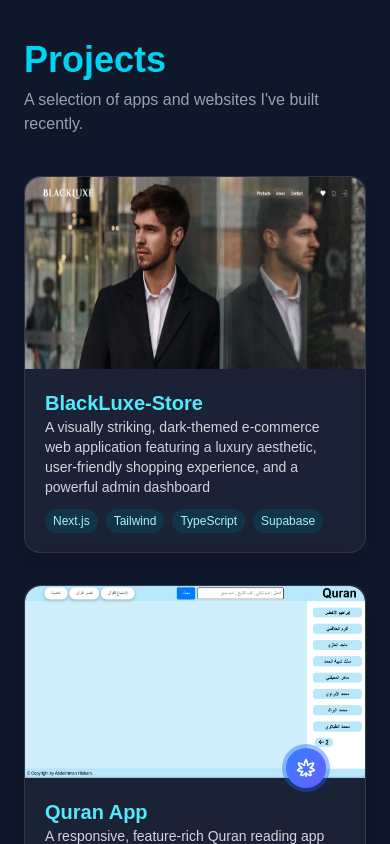
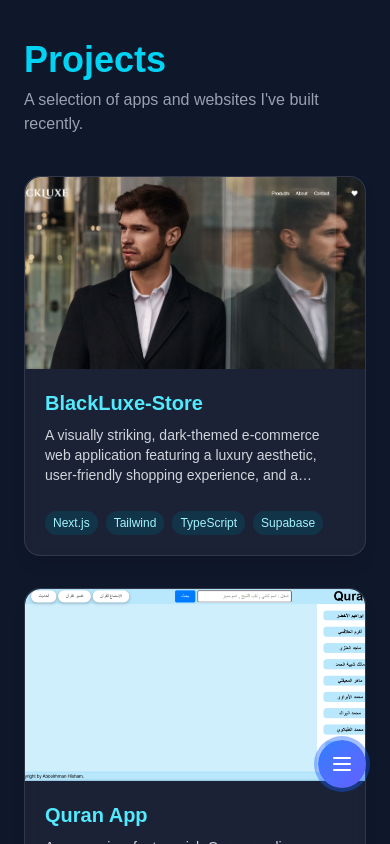
Before and after one commit to AbdelrhmanHisham000/Portfolio, a Next.js app: page /projects in a window 390 px wide. Shown: the top 844 px of the page. Built offline with nearby package versions, Linux system fonts and the light colour scheme.

Commit message:
Added my files

```diff
--- /dev/null
+++ b/src/_components/MobilePopup.tsx
@@ -0,0 +1,84 @@
+"use client";
+
+import { useState } from "react";
+import { motion, AnimatePresence, Variants } from "framer-motion";
+import { Github, Briefcase, User, FileText, Menu, X, Home } from "lucide-react";
+import Link from "next/link";
+
+const menuItems = [
+  { icon: <Home />, label: "HomePage", href: "/" },
+  { icon: <User />, label: "About", href: "about" },
+  { icon: <Briefcase />, label: "Projects", href: "projects" },
+  {
+    icon: <FileText />,
+    label: "Resume",
+    href: "/Abdelrhman Hisham (Front-End Resume).pdf",
+  },
+  {
+    icon: <Github />,
+    label: "GitHub",
+    href: "https://github.com/AbdelrhmanHisham000",
+  },
+] as const;
+
+export default function MobilePopup() {
+  const [open, setOpen] = useState(false);
+
+  const itemVariants: Variants = {
+    open: (i: number) => ({
+      y: -(i + 1) * 55, // spacing between buttons (move UP)
+      opacity: 1,
+      transition: {
+        type: "spring",
+        stiffness: 300,
+        damping: 20,
+        delay: i * 0.05,
+      },
+    }),
+    closed: {
+      y: 0,
+      opacity: 0,
+      transition: {
+        type: "spring",
+        stiffness: 300,
+        damping: 20,
+      },
+    },
+  };
+
+  return (
+    <div className="grid place-items-center text-white relative">
+      {/* Toggle button */}
+      <motion.button
+        initial="closed"
+        animate={open ? "open" : "closed"}
+        className="relative z-10 flex h-12 w-12 items-center justify-center rounded-full bg-gradient-to-br cursor-pointer from-blue-500 to-indigo-500 ring-4 ring-blue-600/40 focus:outline-none"
+        onClick={() => setOpen((s) => !s)}
+      >
+        {open ? <X className="h-6 w-6" /> : <Menu className="h-6 w-6" />}
+      </motion.button>
+
+      {/* Menu items that animate upward */}
+      <AnimatePresence>
+        {menuItems.map((item, i) => (
+          <motion.div
+            key={item.label}
+            custom={i}
+            variants={itemVariants}
+            initial="closed"
+            animate={open ? "open" : "closed"}
+            exit="closed"
+            className="absolute"
+          >
+            <Link
+              href={item.href}
+              className="flex h-10 w-10 items-center justify-center rounded-full bg-blue-600 shadow hover:bg-blue-500"
+            >
+              {item.icon}
+            </Link>
+          </motion.div>
+        ))}
+      </AnimatePresence>
+    </div>
+  );
+}
--- a/src/_components/ProjectCard.tsx
+++ b/src/_components/ProjectCard.tsx
@@ -1,3 +1,4 @@
+
 "use client";
 import { motion } from "framer-motion";
 import Image from "next/image";
@@ -24,17 +25,32 @@
       rel="noopener noreferrer"
       whileHover={{ scale: 1.03 }}
       whileTap={{ scale: 0.98 }}
-      className="group"
+      className="group block"
     >
-      <div className="rounded-2xl h-[377px] overflow-hidden bg-white/5 backdrop-blur border border-white/10 shadow-lg transition-all">
+      <div className="rounded-2xl h-[380px] overflow-hidden bg-white/5 backdrop-blur border border-white/10 shadow-lg transition-all hover:bg-white/10 hover:shadow-xl">
+        {/* Image */}
         <div className="relative w-full h-48">
+          <Image
+            src={image}
+            alt={title}
+            fill
+            className="object-cover rounded-t-2xl"
+          />
+        </div>
 
-          <Image src={image} alt={title} fill className=" rounded-t-2xl" />
-        </div>
-        <div className="p-5">
-          <h3 className="text-xl font-semibold text-cyan-300">{title}</h3>
-          <p className="text-gray-300 text-sm mb-3">{description}</p>
-          <div className="flex flex-wrap gap-2">
+        {/* Content */}
+        <div className="p-5 flex flex-col justify-between h-[calc(100%-12rem)]">
+          <div>
+            <h3 className="text-xl font-semibold text-cyan-300 group-hover:text-cyan-200 transition">
+              {title}
+            </h3>
+            <p className="text-gray-300 text-sm mt-2 mb-3 line-clamp-3">
+              {description}
+            </p>
+          </div>
+
+          {/* Tags */}
+          <div className="flex flex-wrap gap-2 mt-auto">
             {tags.map((tag, idx) => (
               <span
                 key={idx}
--- a/src/app/about/page.tsx
+++ b/src/app/about/page.tsx
@@ -5,7 +5,7 @@
 export default function Page() {
   return (
     <section>
-      <div className="container mx-auto flex flex-col gap-8 px-4 py-16 md:px-10 lg:px-20 xl:px-[100px]">
+      <div className="container mx-auto flex flex-col gap-8 px-4 py-16 md:px-10 lg:px-20 xl:px-[100px] text-white">
 <About/>
       </div>
     </section>
--- a/src/app/layout.tsx
+++ b/src/app/layout.tsx
@@ -2,6 +2,7 @@
 import { Geist, Geist_Mono } from "next/font/google";
 import "./globals.css";
 import Popup from "../_components/Popup";
+import MobilePopup from "../_components/MobilePopup";
 
 const geistSans = Geist({
   variable: "--font-geist-sans",
@@ -30,8 +31,13 @@
       >
 
         {children}
-         <div className="fixed z-90 right-16 bottom-14">
-          <Popup/>
+       <div className="fixed z-90 right-15 bottom-14 hidden md:block">
+          <Popup />
+        </div>
+
+        {/* Mobile Popup */}
+        <div className="fixed z-90 right-6 bottom-14 block md:hidden">
+          <MobilePopup />
         </div>
       </body>
     </html>
--- a/src/app/page.tsx
+++ b/src/app/page.tsx
@@ -9,8 +9,9 @@
           Hi, I’m <span className="text-blue-500">Abdelrhman</span>
         </h1>
         <p className="mt-4 text-lg text-slate-400 sm:text-xl">
-          Front‑End Engineer who crafts snappy, accessible web experiences with
-          Motion UI&nbsp;✨
+          {/* Front‑End Engineer who crafts snappy, accessible web experiences with
+          Motion UI&nbsp;✨ */}
+          Passionate Next.js developer building responsive, optimized apps that truly perform.
         </p>
         <div className="mt-8 flex flex-col items-center justify-center gap-4 sm:flex-row">
           <Link
--- a/src/app/projects/page.tsx
+++ b/src/app/projects/page.tsx
@@ -1,4 +1,6 @@
+'use client'
 import { ProjectCard } from "@/src/_components/ProjectCard";
+import { motion } from "framer-motion";
 
 const projects = [
   {
@@ -27,16 +29,38 @@
   },
 ];
 
-export default async function Page() {
+export default  function Page() {
+
   return (
     <main className="min-h-screen bg-slate-900 text-white px-6 pt-10 pb-40">
-      <h1 className="text-4xl font-bold mb-2 text-cyan-400">Projects</h1>
-      <p className="text-gray-400 mb-10 max-w-2xl">
+      <motion.h1
+        className="text-4xl font-bold mb-2 text-cyan-400"
+        initial={{ y: 20, opacity: 0 }}
+        animate={{ y: 0, opacity: 1 }}
+        transition={{ duration: 0.4 }}
+      >
+        Projects
+      </motion.h1>
+
+      <motion.p
+        className="text-gray-400 mb-10 max-w-2xl"
+        initial={{ y: 20, opacity: 0 }}
+        animate={{ y: 0, opacity: 1 }}
+        transition={{ delay: 0.1, duration: 0.4 }}
+      >
         A selection of apps and websites I&apos;ve built recently.
-      </p>
+      </motion.p>
+
       <div className="grid grid-cols-1 sm:grid-cols-2 lg:grid-cols-3 gap-8">
         {projects.map((project, idx) => (
-          <ProjectCard key={idx} {...project} />
+          <motion.div
+            key={idx}
+            initial={{ y: 30, opacity: 0 }}
+            animate={{ y: 0, opacity: 1 }}
+            transition={{ delay: idx * 0.1, duration: 0.4 }}
+          >
+            <ProjectCard {...project} />
+          </motion.div>
         ))}
       </div>
     </main>
```
Also changed, not shown: src/_components/Popup.tsx (+7 -9 lines).
